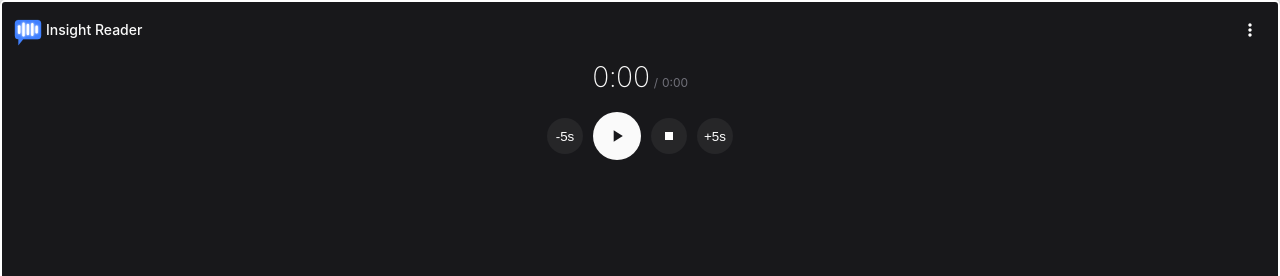
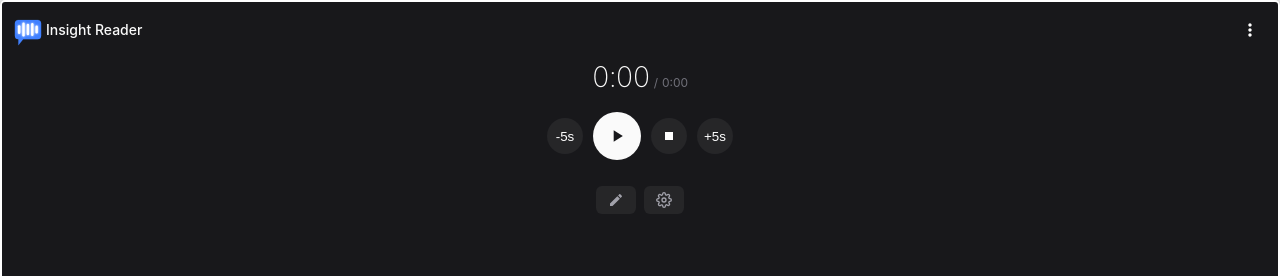
Before and after one commit to gabepsilva/insight-reader-2, a React (Vite) app: page / in a window 1280 px wide. Shown: the top 276 px of the page. Built offline with nearby package versions, Linux system fonts and the light colour scheme.

Commit message:
feat: add quick access buttons for grammar editor and settings

```diff
--- a/src-tauri/capabilities/default.json
+++ b/src-tauri/capabilities/default.json
@@ -12,6 +12,7 @@
     "core:window:allow-set-size",
     "allow-get-selected-text",
     "allow-get-clipboard-text",
+    "allow-get-text-or-clipboard",
     "allow-open-editor-window",
     "allow-tts-speak",
     "allow-tts-stop",
--- a/src/App.css
+++ b/src/App.css
@@ -228,6 +228,33 @@ body {
   height: 20px;
 }
 
+.grammar-row {
+  display: flex;
+  align-items: center;
+  justify-content: center;
+  gap: 8px;
+}
+
+.grammar-btn {
+  display: flex;
+  align-items: center;
+  gap: 6px;
+  padding: 6px 12px;
+  border: none;
+  background: rgba(255, 255, 255, 0.06);
+  border-radius: 6px;
+  font-size: 12px;
+  font-weight: 500;
+  color: #a1a1aa;
+  cursor: pointer;
+  transition: all 0.2s;
+}
+
+.grammar-btn:hover {
+  background: rgba(255, 255, 255, 0.1);
+  color: #fafafa;
+}
+
 .footer {
   display: flex;
   align-items: center;
--- a/src/App.tsx
+++ b/src/App.tsx
@@ -2,6 +2,7 @@ import { useState, useEffect } from "react";
 import { getCurrentWindow, LogicalSize } from "@tauri-apps/api/window";
 import { invoke } from "@tauri-apps/api/core";
 import logoSvg from "./assets/logo.svg";
+import { SettingsIcon } from "./components/icons";
 import "./App.css";
 
 function formatTime(ms: number): string {
@@ -22,7 +23,7 @@ function App() {
     const resizeToContent = async () => {
       try {
         const appWindow = getCurrentWindow();
-        await appWindow.setSize(new LogicalSize(340, 240));
+        await appWindow.setSize(new LogicalSize(340, 280));
       } catch (e) {
         console.warn("[resizeToContent] setSize failed or not in Tauri:", e);
       }
@@ -193,6 +194,31 @@ function App() {
             +5s
           </button>
         </div>
+
+        <div className="grammar-row">
+          <button
+            className="grammar-btn"
+            onClick={async () => {
+              const text = await invoke<string>("get_text_or_clipboard");
+              invoke("open_editor_window", { initialText: text });
+            }}
+            aria-label="Open grammar editor"
+          >
+            <svg viewBox="0 0 24 24" width="16" height="16">
+              <path
+                fill="currentColor"
+                d="M3 17.25V21h3.75L17.81 9.94l-3.75-3.75L3 17.25zM20.71 7.04c.39-.39.39-1.02 0-1.41l-2.34-2.34c-.39-.39-1.02-.39-1.41 0l-1.83 1.83 3.75 3.75 1.83-1.83z"
+              />
+            </svg>
+          </button>
+          <button
+            className="grammar-btn"
+            onClick={() => invoke("open_settings_window")}
+            aria-label="Open settings"
+          >
+            <SettingsIcon size={16} />
+          </button>
+        </div>
       </div>
     </main>
   );
--- a/src/components/icons/SettingsIcon.tsx
+++ b/src/components/icons/SettingsIcon.tsx
@@ -5,13 +5,16 @@ export function SettingsIcon({ size = 20, className }: IconProps) {
     <svg
       width={size}
       height={size}
-      viewBox="0 0 20 20"
-      fill="currentColor"
+      viewBox="0 0 24 24"
+      fill="none"
+      stroke="currentColor"
+      strokeWidth="2"
+      strokeLinecap="round"
+      strokeLinejoin="round"
       className={className}
     >
-      <path
-        d="M10.983 1.5a1 1 0 00-1.966 0l-.161 1.287a6.48 6.48 0 00-1.636.944L6.06 2.94a1 1 0 00-1.414 1.414l.791 1.16a6.48 6.48 0 00-.944 1.636L1.5 7.017a1 1 0 000 1.966l1.287.161c.23.596.55 1.148.944 1.636l-.791 1.16a1 1 0 001.414 1.414l1.16-.791c.488.394 1.04.714 1.636.944l.161 1.287a1 1 0 001.966 0l.161-1.287a6.48 6.48 0 001.636-.944l1.16.791a1 1 0 001.414-1.414l-.791-1.16c.394-.488.714-1.04.944-1.636l1.287-.161a1 1 0 000-1.966l-1.287-.161a6.48 6.48 0 00-.944-1.636l.791-1.16a1 1 0 00-1.414-1.414l-1.16.791a6.48 6.48 0 00-1.636-.944L10.983 1.5zM10 13a3 3 0 110-6 3 3 0 010 6z"
-      />
+      <circle cx="12" cy="12" r="3" />
+      <path d="M19.4 15a1.65 1.65 0 0 0 .33 1.82l.06.06a2 2 0 0 1 0 2.83 2 2 0 0 1-2.83 0l-.06-.06a1.65 1.65 0 0 0-1.82-.33 1.65 1.65 0 0 0-1 1.51V21a2 2 0 0 1-2 2 2 2 0 0 1-2-2v-.09A1.65 1.65 0 0 0 9 19.4a1.65 1.65 0 0 0-1.82.33l-.06.06a2 2 0 0 1-2.83 0 2 2 0 0 1 0-2.83l.06-.06a1.65 1.65 0 0 0 .33-1.82 1.65 1.65 0 0 0-1.51-1H3a2 2 0 0 1-2-2 2 2 0 0 1 2-2h.09A1.65 1.65 0 0 0 4.6 9a1.65 1.65 0 0 0-.33-1.82l-.06-.06a2 2 0 0 1 0-2.83 2 2 0 0 1 2.83 0l.06.06a1.65 1.65 0 0 0 1.82.33H9a1.65 1.65 0 0 0 1-1.51V3a2 2 0 0 1 2-2 2 2 0 0 1 2 2v.09a1.65 1.65 0 0 0 1 1.51 1.65 1.65 0 0 0 1.82-.33l.06-.06a2 2 0 0 1 2.83 0 2 2 0 0 1 0 2.83l-.06.06a1.65 1.65 0 0 0-.33 1.82V9a1.65 1.65 0 0 0 1.51 1H21a2 2 0 0 1 2 2 2 2 0 0 1-2 2h-.09a1.65 1.65 0 0 0-1.51 1z" />
     </svg>
   );
 }
```
Also changed, not shown: 2 other files (tests, documents, lock files or other folders).
